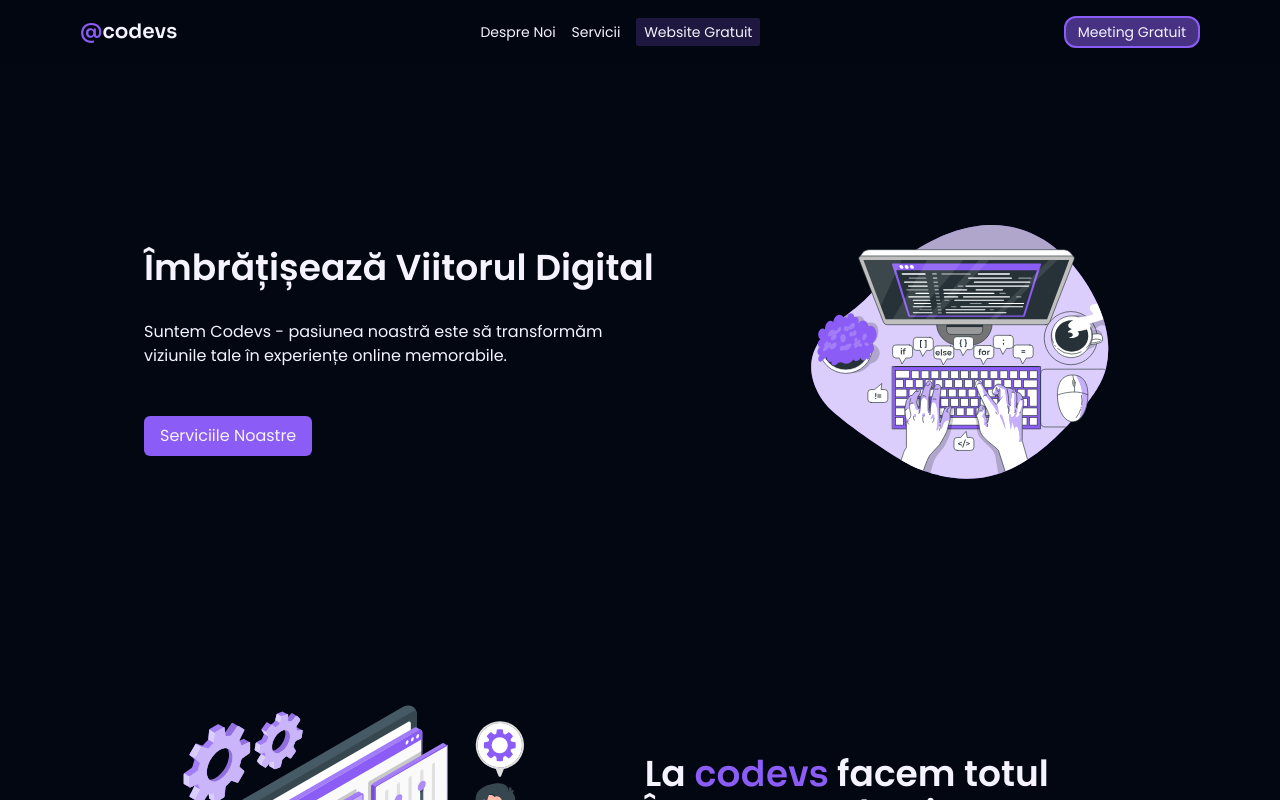
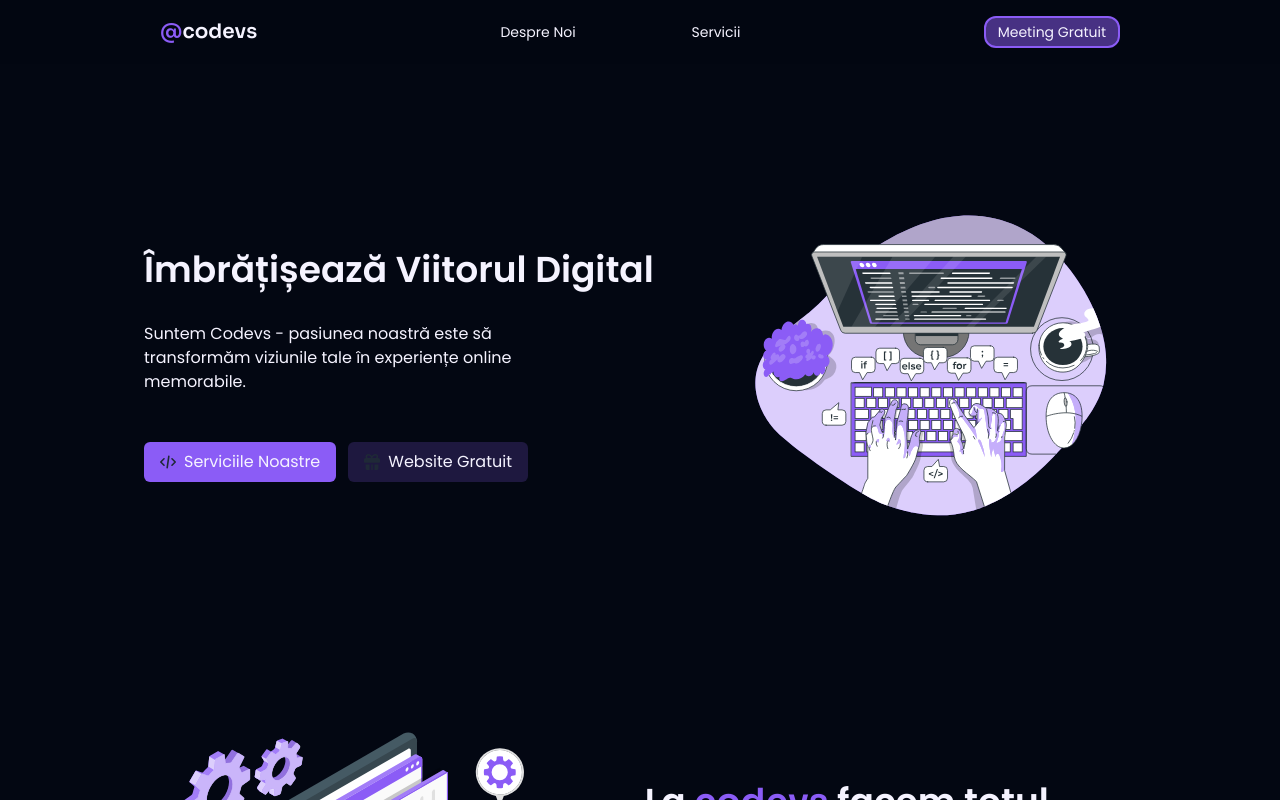
Before and after one commit to antonio-grosu/website-oficial, a Next.js app: page / in a window 1280 px wide. Shown: the top 800 px of the page. Built offline with nearby package versions, Linux system fonts and the light colour scheme.

Commit message:
rm bugs and issues from /oferta

```diff
--- a/src/app/components/Navbar.js
+++ b/src/app/components/Navbar.js
@@ -7,7 +7,7 @@ function Navbar() {
   const [alert, setAlert] = useState(true);
   return (
     <nav
-      className={`text-violet-50 z-10 py-6  px-4  md:px-12 lg:px-16 xl:px-20 2xl:px-24 left-0 justify-between fixed top-0  w-full md:py-2 lg:py-4 flex  items-center ${
+      className={`text-violet-50 z-10 py-6  px-4  md:px-12 lg:px-16 xl:px-40 2xl:px-44 left-0 justify-between fixed top-0  w-full md:py-2 lg:py-4 flex  items-center ${
         !sideBar ? "bg-gray-950/90 " : ""
       }`}
     >
@@ -53,12 +53,6 @@ function Navbar() {
               className="hover:text-violet-500 ease-in-out transition-all"
             >
               Servicii
-            </a>
-            <a
-              href="/servicii"
-              className="hover:text-violet-500 py-1 px-2 bg-violet-500/20 rounded-sm ease-in-out transition-all"
-            >
-              Website Gratuit
             </a>
 
             {/* <a href="/blog">News</a> */}
@@ -134,12 +128,7 @@ function Navbar() {
                   </svg>
                   Servicii
                 </a>
-                <a
-                  href="/servicii"
-                  className="hover:text-violet-500 py-1 px-2 bg-violet-500/20 rounded-sm ease-in-out transition-all"
-                >
-                  Website Gratuit
-                </a>
+
                 {/* <a href="/blog" className="py-2">
                 News
               </a> */}
--- a/src/app/components/aboutPage/Technologies.js
+++ /dev/null
@@ -1,30 +0,0 @@
-import Image from "next/image";
-function Technologies() {
-  return (
-    <div className="mt-16 poppins md:mt-24 xl:mt-36 2xl:mt-40">
-      <h1 className="semibold text-4xl  text-violet-50">
-        Tehnologiile care ne ajuta sa transformam vise in realitate
-      </h1>
-      <div className="mt-8 grid grid-cols-5 gap-x -2">
-        <div className=" w-16 h-16 rounded-md bg-gray-800 p-1 flex items-center justify-center">
-          <Image src="/node.png" width={64} height={0} />
-        </div>
-        <div className=" w-16 h-16 rounded-md bg-gray-800 p-1 flex items-center justify-center">
-          <Image src="/react.png" width={64} height={0} />
-        </div>
-
-        <div className=" w-16 h-16 rounded-md bg-gray-800 p-1 flex items-center justify-center">
-          <Image src="/qt.png" width={64} height={0} />
-        </div>
-        <div className=" w-16 h-16 rounded-md bg-gray-800 p-1 flex items-center justify-center">
-          <Image src="/docker.png" width={64} height={0} />
-        </div>
-        <div className=" w-16 h-16 rounded-md bg-gray-800 p-1 flex items-center justify-center">
-          <Image src={"/mongo.png"} width={64} height={0} />
-        </div>
-      </div>
-    </div>
-  );
-}
-
-export default Technologies;
--- a/src/app/components/homepage/Hero.js
+++ b/src/app/components/homepage/Hero.js
@@ -18,14 +18,43 @@ function Hero() {
           href="/servicii"
           className="block md:inline-block transition text-center duration-150 ease-linear hover:shadow-md hover:shadow-violet-300 px-4 py-2 rounded-md bg-violet-500"
         >
+          <svg
+            className="w-4 h-4 inline-block mr-2 text-gray-800 dark:text-white"
+            aria-hidden="true"
+            xmlns="http://www.w3.org/2000/svg"
+            fill="none"
+            viewBox="0 0 20 16"
+          >
+            <path
+              stroke="currentColor"
+              strokeLinecap="round"
+              strokeLinejoin="round"
+              strokeWidth="2"
+              d="M5 4 1 8l4 4m10-8 4 4-4 4M11 1 9 15"
+            />
+          </svg>
           Serviciile Noastre
         </a>
+        <a
+          href="/oferta"
+          className="block mt-4 md:mt-0 md:ml-3 md:inline-block transition text-center text-violet-50 duration-150 ease-linear hover:shadow-md hover:shadow-violet-300 px-4 py-2 rounded-md bg-violet-500/20"
+        >
+          <svg
+            className="w-4 h-4 inline-block mr-2 text-gray-800 dark:text-white"
+            aria-hidden="true"
+            xmlns="http://www.w3.org/2000/svg"
+            fill="currentColor"
+            viewBox="0 0 20 20"
+          >
+            <path d="M18 5h-.7c.229-.467.349-.98.351-1.5a3.5 3.5 0 0 0-3.5-3.5c-1.717 0-3.215 1.2-4.331 2.481C8.4.842 6.949 0 5.5 0A3.5 3.5 0 0 0 2 3.5c.003.52.123 1.033.351 1.5H2a2 2 0 0 0-2 2v3a1 1 0 0 0 1 1h18a1 1 0 0 0 1-1V7a2 2 0 0 0-2-2ZM8.058 5H5.5a1.5 1.5 0 0 1 0-3c.9 0 2 .754 3.092 2.122-.219.337-.392.635-.534.878Zm6.1 0h-3.742c.933-1.368 2.371-3 3.739-3a1.5 1.5 0 0 1 0 3h.003ZM11 13H9v7h2v-7Zm-4 0H2v5a2 2 0 0 0 2 2h3v-7Zm6 0v7h3a2 2 0 0 0 2-2v-5h-5Z" />
+          </svg>
+          Website Gratuit
+        </a>
       </div>
-      <div>
+      <div className="w-1/2">
         <Image
           src="/heroAnimation.svg"
-          className="hidden md:block p-4 w-96 h-96
-          animated "
+          className="hidden md:block p-4 w-full"
           width={0}
           height={0}
         />
--- a/src/app/components/ofertaPage/Hero.js
+++ b/src/app/components/ofertaPage/Hero.js
@@ -2,17 +2,17 @@ import Image from "next/image";
 
 function Hero() {
   return (
-    <div className="flex flex-col mt-36 md:h-auto md:mt-32 xl:mt-40 2xl:mt-44 md:flex-row">
-      <div>
+    <div className="flex flex-col items-center mt-36 md:h-auto md:mt-32 xl:mt-40 2xl:mt-44 md:flex-row">
+      <div className="w-8/12 mx-auto ">
         <Image
           src="/ofertaAnimation.svg"
-          className="hidden md:block p-4 w-full
+          className="hidden md:block w-1/2 lg:w-10/12 xl:w-11/12 2xl:w-6/12
         animated "
           width={0}
           height={0}
         />
       </div>
-      <div className="poppins md:w-8/12  text-violet-50">
+      <div className="poppins md:w-8/12 2xl:w-5/12  text-violet-50">
         <h1 className="semibold text-4xl">
           Website Gratuit pentru firmele nou înființate
         </h1>
--- a/src/app/components/ofertaPage/Termeni.js
+++ b/src/app/components/ofertaPage/Termeni.js
@@ -50,43 +50,13 @@ function Termeni() {
             </span>{" "}
             .
           </p>
-          <a
-            href="mailto:contact.codevs@gmail.com?subject=Colaborare Proiect Oferta Website Grauit"
-            className="md:inline-block poppins hidden  md:w-auto mt-8 w-full  transition text-center duration-150 ease-linear hover:shadow-md hover:shadow-violet-300 px-4 py-2 rounded-md bg-violet-500"
-          >
-            <svg
-              className="w-4 h-4 inline-block mr-2 text-gray-800 dark:text-violet-50"
-              aria-hidden="true"
-              xmlns="http://www.w3.org/2000/svg"
-              fill="currentColor"
-              viewBox="0 0 20 20"
-            >
-              <path d="M10 .5a9.5 9.5 0 1 0 9.5 9.5A9.51 9.51 0 0 0 10 .5Zm3.707 8.207-4 4a1 1 0 0 1-1.414 0l-2-2a1 1 0 0 1 1.414-1.414L9 10.586l3.293-3.293a1 1 0 0 1 1.414 1.414Z" />
-            </svg>
-            Înscrie-te acum
-          </a>
         </div>
         <Image
           src="/termsAnimation.svg"
           width={0}
           height={0}
-          className="hidden md:block mx-auto w-5/12"
+          className="hidden md:block mx-auto md:w-5/12 2xl:w-3/12"
         />
-        <a
-          href="mailto:contact.codevs@gmail.com?subject=Colaborare Proiect Oferta Website Grauit"
-          className="poppins md:hidden mt-8 w-full  transition text-center duration-150 ease-linear hover:shadow-md hover:shadow-violet-300 px-4 py-2 rounded-md bg-violet-500"
-        >
-          <svg
-            className="w-4 h-4 inline-block mr-2 text-gray-800 dark:text-violet-50"
-            aria-hidden="true"
-            xmlns="http://www.w3.org/2000/svg"
-            fill="currentColor"
-            viewBox="0 0 20 20"
-          >
-            <path d="M10 .5a9.5 9.5 0 1 0 9.5 9.5A9.51 9.51 0 0 0 10 .5Zm3.707 8.207-4 4a1 1 0 0 1-1.414 0l-2-2a1 1 0 0 1 1.414-1.414L9 10.586l3.293-3.293a1 1 0 0 1 1.414 1.414Z" />
-          </svg>
-          Înscrie-te acum
-        </a>
       </div>
     </div>
   );
--- a/src/app/components/serviciiPage/Serviciu.js
+++ b/src/app/components/serviciiPage/Serviciu.js
@@ -42,6 +42,22 @@ function Serviciu(props) {
             href="tel:+40747738250"
             className="bg-violet-500/30 hover:shadow-md  hover:shadow-violet-50/50 hover:bg-violet-500/80 transition-all ease-in-out px-4 py-2 rounded-xl poppins text-violet-50 border-2 border-violet-500"
           >
+            <svg
+              className="w-4 h-4 inline-block mr-2 text-gray-800 dark:text-white"
+              aria-hidden="true"
+              xmlns="http://www.w3.org/2000/svg"
+              viewBox="0 0 20 18"
+              fill="currentColor"
+            >
+              <path
+                d="M18 4H16V9C16 10.0609 15.5786 11.0783 14.8284 11.8284C14.0783 12.5786 13.0609 13 12 13H9L6.846 14.615C7.17993 14.8628 7.58418 14.9977 8 15H11.667L15.4 17.8C15.5731 17.9298 15.7836 18 16 18C16.2652 18 16.5196 17.8946 16.7071 17.7071C16.8946 17.5196 17 17.2652 17 17V15H18C18.5304 15 19.0391 14.7893 19.4142 14.4142C19.7893 14.0391 20 13.5304 20 13V6C20 5.46957 19.7893 4.96086 19.4142 4.58579C19.0391 4.21071 18.5304 4 18 4Z"
+                fill="currentColor"
+              />
+              <path
+                d="M12 0H2C1.46957 0 0.960859 0.210714 0.585786 0.585786C0.210714 0.960859 0 1.46957 0 2V9C0 9.53043 0.210714 10.0391 0.585786 10.4142C0.960859 10.7893 1.46957 11 2 11H3V13C3 13.1857 3.05171 13.3678 3.14935 13.5257C3.24698 13.6837 3.38668 13.8114 3.55279 13.8944C3.71889 13.9775 3.90484 14.0126 4.08981 13.996C4.27477 13.9793 4.45143 13.9114 4.6 13.8L8.333 11H12C12.5304 11 13.0391 10.7893 13.4142 10.4142C13.7893 10.0391 14 9.53043 14 9V2C14 1.46957 13.7893 0.960859 13.4142 0.585786C13.0391 0.210714 12.5304 0 12 0Z"
+                fill="currentColor"
+              />
+            </svg>
             Hai sa discutam
           </a>
         </div>
--- a/src/app/despre/page.js
+++ b/src/app/despre/page.js
@@ -1,5 +1,4 @@
 import Hero from "../components/aboutPage/Hero";
-import Technologies from "../components/aboutPage/Technologies";
 import Principles from "../components/aboutPage/Principles";
 import Contact from "../components/homepage/Contact";
 
@@ -22,7 +21,6 @@ function AboutPage() {
   return (
     <>
       <Hero />
-      <Technologies />
       <Principles />
       <Contact />
     </>
--- a/src/app/layout.js
+++ b/src/app/layout.js
@@ -95,7 +95,7 @@ export default function RootLayout({ children }) {
         `}
       </Script>
 
-      <body className="px-8 md:px-16 lg:px-32 xl:px-36 2xl:px-40  bg-gray-950">
+      <body className="px-8 md:px-16 lg:px-32 xl:px-36 2xl:px-96  bg-gray-950">
         <header>
           <Navbar />
         </header>
```
